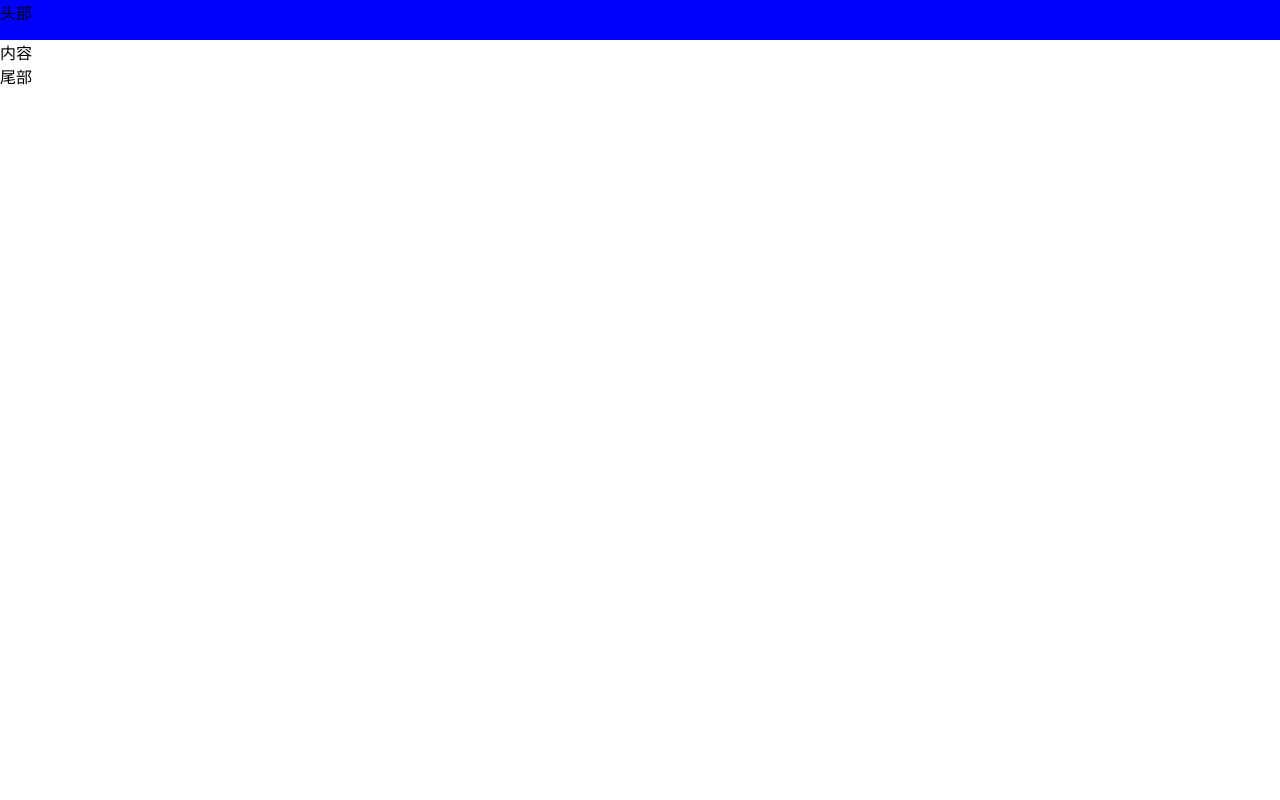
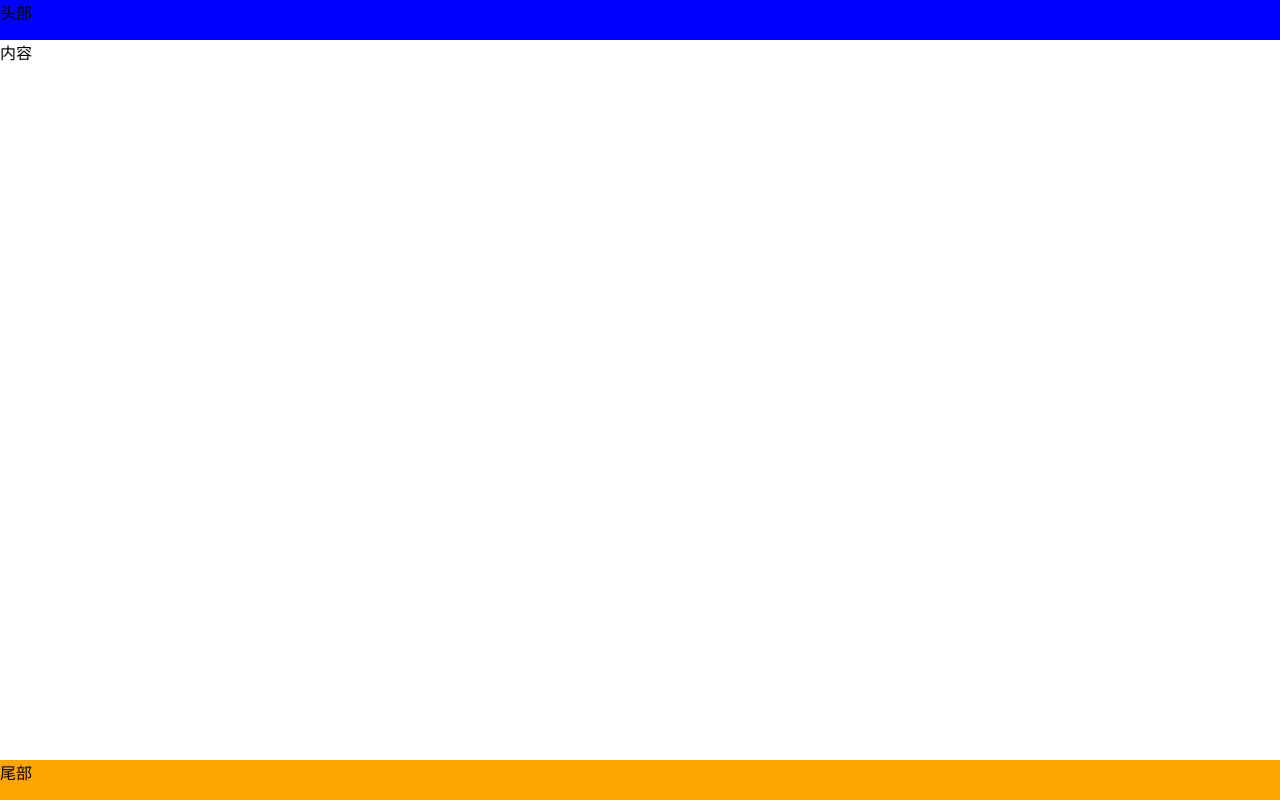
Before and after one commit to fanguohong/pract, a plain HTML site: page src/index.html in a window 1280 px wide. Drawn offline with Linux system fonts and the light colour scheme.

```diff
--- a/src/css/style.scss
+++ b/src/css/style.scss
@@ -22,3 +22,13 @@
     height: 40px;
     background: blue;
 }
+
+section {
+    flex: 1;
+}
+
+footer {
+    width: 100%;
+    height: 40px;
+    background: orange;
+}
```
Also changed, not shown: src/css/style.css, src/css/style.min.css.
